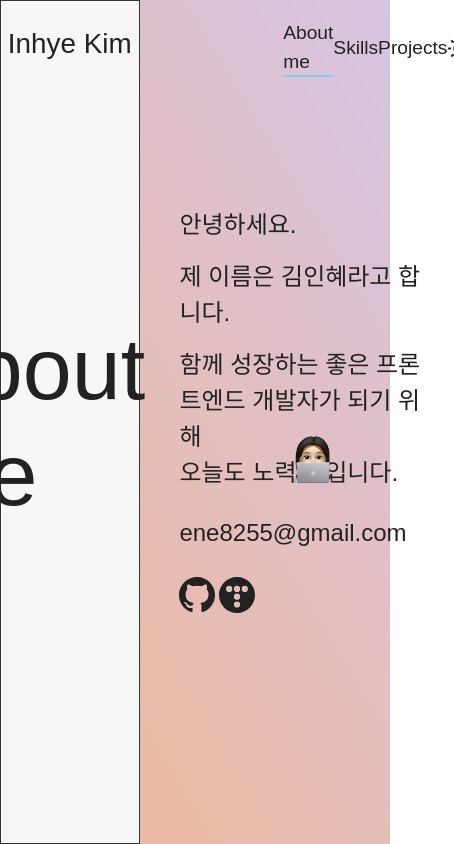
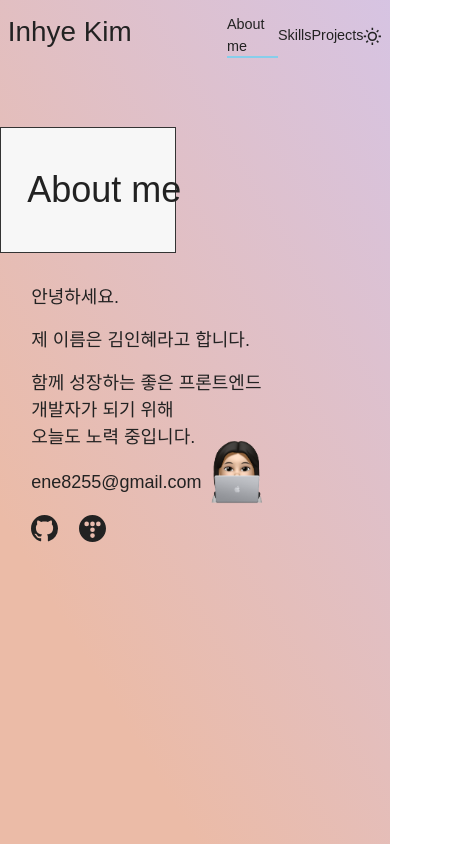
Before and after one commit to ene8255/my-portfolio, a React (Create React App) app: page / in a window 390 px wide. Shown: the top 844 px of the page, 454 px wide, since content can reach past the window. Built offline with nearby package versions, Linux system fonts and the light colour scheme; a web font is replaced by a local one.

Commit message:
반응형 미디어쿼리 작성(미완성)

```diff
--- a/src/App.css
+++ b/src/App.css
@@ -126,3 +126,39 @@ main {
   display: flex;
   align-items: center;
 }
+
+
+@media screen and (max-width: 1024px) {
+  nav {
+    width: 40%;
+  }
+  .sectionTitle h2 {
+    font-size: 4.5em;
+  }
+}
+
+@media screen and (max-width: 768px) {
+  .App {
+    font-size: 12px;
+  }
+  nav {
+    width: 50%;
+  }
+  .divBox {
+    position: relative;
+  }
+  .sectionTitle {
+    position: absolute;
+    top: 15%;
+    left: 0;
+    width: 50%;
+    height: 15%;
+  }
+  .sectionTitle h2 {
+    font-size: 3em;
+  }
+  .sectionContent {
+    width: 80%;
+    justify-content: flex-end;
+  }
+}
--- a/src/components/Projects/projects.scss
+++ b/src/components/Projects/projects.scss
@@ -23,3 +23,23 @@
         }
     }
 }
+
+@media screen and (max-width: 1400px) {
+    #projects {
+        .carousel {
+            .carousel-item {
+                height: 55vh;
+            }
+        }
+    }
+}
+
+@media screen and (max-width: 1024px) {
+    #projects {
+        .carousel {
+            .carousel-item {
+                height: 50vh;
+            }
+        }
+    }
+}
```
